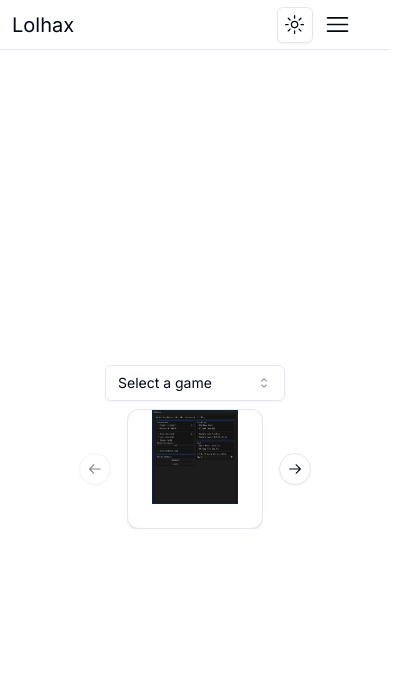
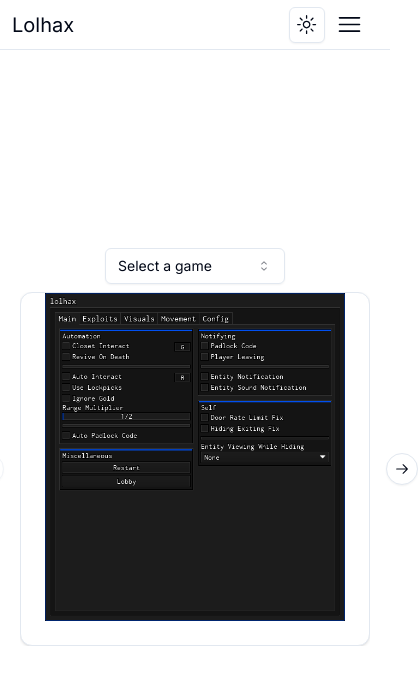
Before and after one commit to Zet-a/LX-info, a Next.js app: page /features in a window 390 px wide. Shown: the top 684 px of the page, 418 px wide, since content can reach past the window. Built offline with nearby package versions, Linux system fonts and the light colour scheme.

Commit message:
fix: changelogs breaking + fixed FAQ scaling and about us scaling on mobile

```diff
--- a/src/app/changelogs/page.tsx
+++ b/src/app/changelogs/page.tsx
@@ -83,7 +83,7 @@ export default function Changelogs() {
             <div className="flex flex-col justify-center items-center h-[calc(100vh-50px)]">
                 <h1 className="text-3xl" id="changelog_title">Changelogs</h1>
                 <pre className="text-left language-diff border border-border/90 rounded w-[50vw] mt-3">
-                    <code style={{background: 'none !important'}} id="changelog_code" className="language-diff hljs"></code>
+                    <code style={{background: 'none !important', color: "hsl(var(--primary))"}} id="changelog_code" className="language-diff hljs"></code>
                 </pre>
             </div>
         </main>
--- a/src/app/features/page.tsx
+++ b/src/app/features/page.tsx
@@ -71,7 +71,7 @@ export default function Features() {
                 </SelectContent>
             </Select>
 
-            <Carousel className="w-[35vw] mt-2">
+            <Carousel className="w-[35vw] min-w-[350px] mt-2">
                 <CarouselContent>
                     {Array.from({ length: total_images }, (_, i) => (
                         <CarouselItem key={i}>
--- a/src/app/layout.tsx
+++ b/src/app/layout.tsx
@@ -12,7 +12,7 @@ export const metadata: Metadata = {
   description: "The official lolhax website.",
   openGraph: {
     images: [
-      "https://lolhax.xyz/LolhaxMain.png"
+      "https://www.lolhax.xyz/LolhaxMain.png"
     ]
   }
 };
--- a/src/app/page.tsx
+++ b/src/app/page.tsx
@@ -32,7 +32,7 @@ export default function Home() {
             <>
               <h1 className="text-4xl font-semibold text-black dark:text-white">
               The ultimate script experience.<br />
-                <span className="text-4xl md:text-[6rem] font-bold mt-1 leading-none ">
+                <span className="text-4xl md:text-[6rem] font-bold mt-1 leading-none">
                   LOLHAX
                 </span>
               </h1>
@@ -44,7 +44,7 @@ export default function Home() {
             alt="Lolhax"
             height={600}
             width={800}
-            className="mx-auto rounded-2xl h-full object-contain"
+            className="w-full h-full object-contain"
             draggable={false}
           />
         </ContainerScroll>
@@ -53,7 +53,7 @@ export default function Home() {
       {/* FAQ */}
       <div className="w-full flex justify-center items-center flex-col">
         <h1 className="text-4xl">FAQ</h1>
-        <Accordion type="single" collapsible className="w-[35rem]">
+        <Accordion type="single" collapsible className="w-[30vw] max-w-[35rem] max-md:w-[70vw]">
           <AccordionItem value="item-1">
             <AccordionTrigger>How do i execute lolhax?</AccordionTrigger>
             <AccordionContent>
@@ -85,7 +85,7 @@ export default function Home() {
 
           <div className="flex flex-row *:mr-5 mb-[50px]">
             {about_us_data.map((data, index) => (
-              <div key={index} className="flex justify-center items-center flex-row mt-5">
+              <div key={index} className="flex justify-center items-center flex-row max-sm:flex-col mt-5">
                 <Image
                   src={`${data.avatar}`}
                   alt={data.name}
--- a/src/components/navbar.tsx
+++ b/src/components/navbar.tsx
@@ -40,7 +40,7 @@ export function Navbar() {
 
             {/* Mobile Navbar */}
             {currentPage != "" && (
-                <div className="sm:hidden max-sm:flex justify-center items-center mr-5">
+                <div className="sm:hidden max-sm:flex justify-center items-center mr-2">
                     <ModeToggle />
 
                     <Popover>
--- a/src/components/ui/container-scroll-animation.tsx
+++ b/src/components/ui/container-scroll-animation.tsx
@@ -28,7 +28,7 @@ export const ContainerScroll = ({
   }, []);
 
   const scaleDimensions = () => {
-    return isMobile ? [0.7, 0.9] : [1.05, 1];
+    return isMobile ? [0.7, 0.9] : [1, .9];
   };
 
   const rotate = useTransform(scrollYProgress, [0, 1], [10, 0]);
```
